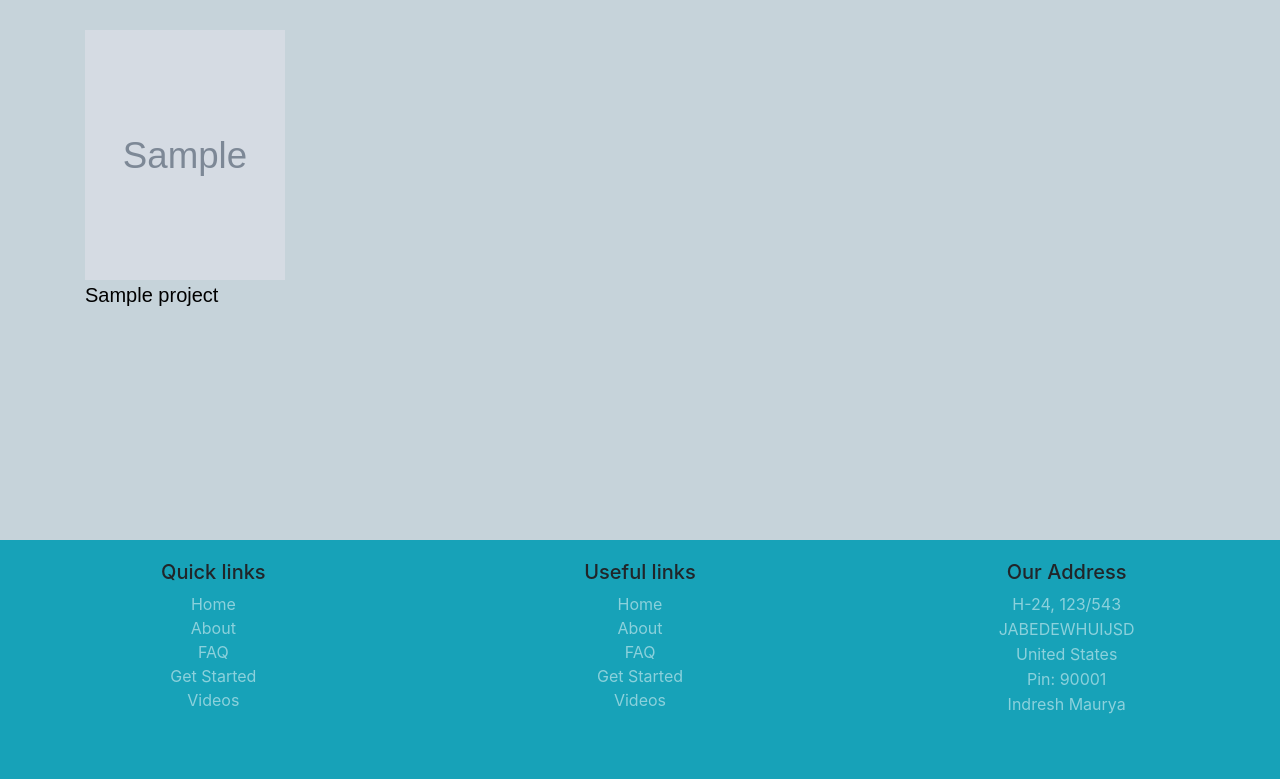
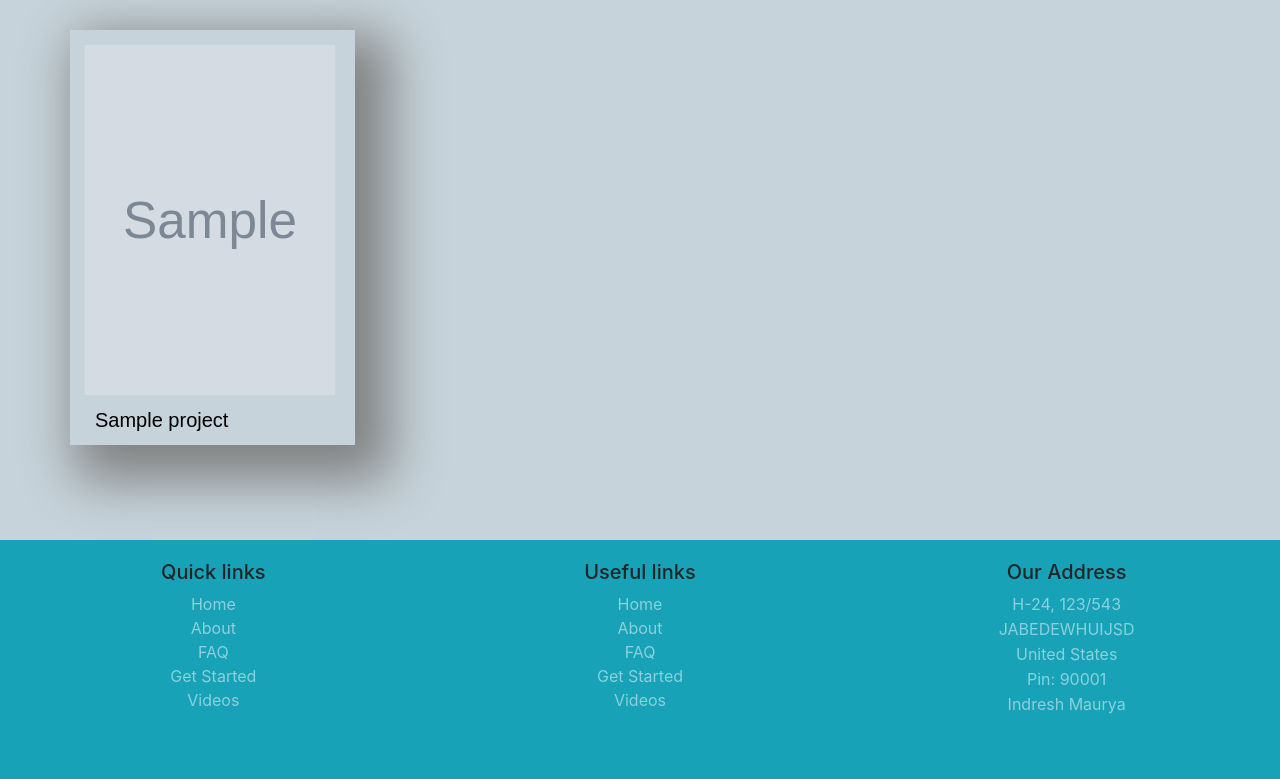
Before and after one commit to Ind20/project, a Django app: page /projects in a window 1280 px wide. Shown: the part 70-849 px from the top of the page. Run offline with Django 3.2, Linux system fonts and the light colour scheme; tables that the repository leaves empty hold one stand-in row (values such as "Sample post"); grey boxes marked "Sample" are stand-in pictures; some libraries are stand-ins or nearby versions.

Commit message:
projects block design

```diff
--- a/static/css/login.css
+++ b/static/css/login.css
@@ -169,3 +169,16 @@ para {
     width: 25%;
     float: left;
 }
+
+.project-block {
+    box-shadow:20px 20px 50px 15px grey;
+    padding-top: 15px;
+}
+
+.project-title {
+    white-space: nowrap;
+    width: 250px;
+    overflow: hidden;
+    text-overflow: ellipsis;
+    margin: 10px;
+}
--- a/template/project/projects.html
+++ b/template/project/projects.html
@@ -2,9 +2,9 @@
 <div class="container">
     <div class="row">
         {% for project in projects %}
-        <div class="col-sm-3">
-            <img src="{{project.Project_Image_url}}" alt="no image" width="200" height="250"><br>
-            <a href=products/{{project.id}} class="title">{{project.Project_Name}}</a>
+        <div class="col-sm-3 project-block">
+            <img src="{{project.Project_Image_url}}" alt="no image" width="250" height="350"><br>
+            <div class="project-title"><a href=products/{{project.id}} class="title">{{project.Project_Name}}</a></div>
         </div>
         {% endfor %}
     </div>
```
